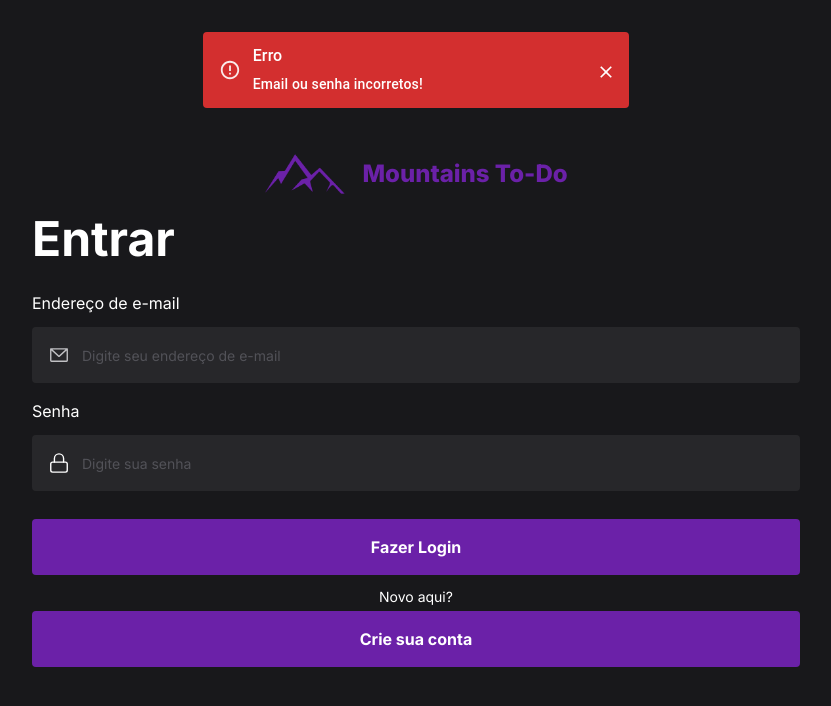
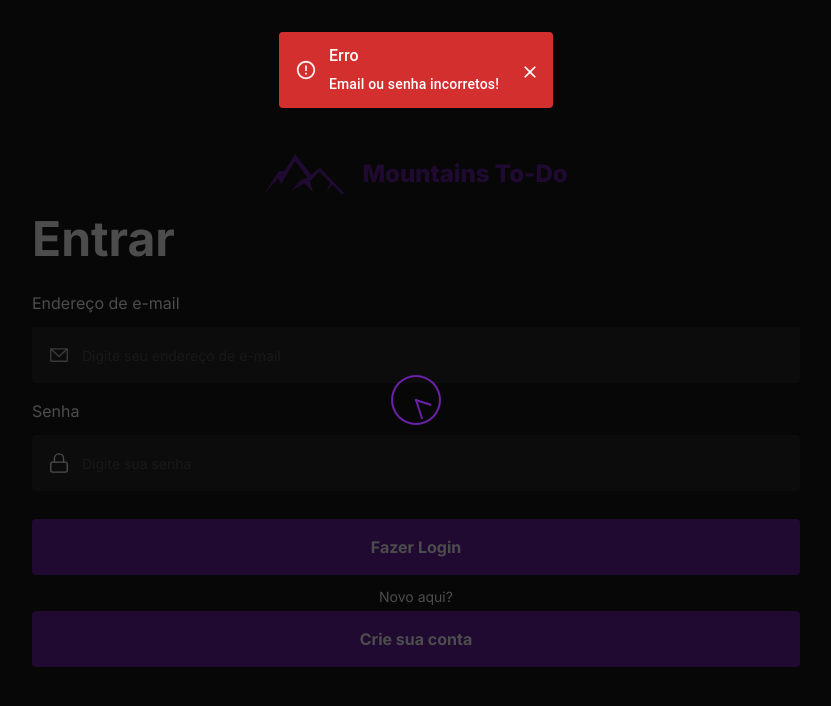
Before and after one commit to SammyFerreiraa/Todo-List, a Next.js app: page /login in a window 1280 px wide. Both pictures are taken after typing "name@example.com", "Sample123" into the empty fields and a click on the button "Fazer Login". Shown: the top 706 px of the page, without its empty margins (224-1055 px from the left). Built offline with nearby package versions, Linux system fonts and the light colour scheme; no server answers.

Commit message:
:sparkles: feat: spinners when making a request

```diff
--- a/src/auth/LoginForm.tsx
+++ b/src/auth/LoginForm.tsx
@@ -10,12 +10,15 @@ import Password from '@/components/icons/Password'
 import { Button } from '../components/ui/button'
 import Link from 'next/link'
 import { Alert, AlertTitle } from '@mui/material'
+import { ClockLoader } from 'react-spinners'
 const LoginForm = () => {
   const [email, setEmail] = useState('')
   const [password, setPassword] = useState('')
   const [isValid, setIsValid] = useState(true)
   const [erroMessage, setErrorMessage] = useState(false)
   const [successMessage, setSuccessMessage] = useState(false)
+  const [isLogued, setIsLogued] = useState(false)
+  const [loggingIn, setLoggingIn] = useState(false)
 
   const handleInputChange = (e: React.ChangeEvent<HTMLInputElement>) => {
     const newEmail = e.target.value
@@ -33,8 +36,10 @@ const LoginForm = () => {
   useEffect(() => {
     const cookies = parseCookies()
     if (cookies.jwtToken) {
-      window.alert('Você já está logado!')
-      window.location.href = '/todos'
+      setIsLogued(true)
+      setTimeout(() => {
+        window.location.href = '/todos'
+      }, 2000)
     }
   }, [])
 
@@ -54,7 +59,10 @@ const LoginForm = () => {
         setCookie(null, 'jwtToken', jwtToken)
         console.log(jwt)
         setSuccessMessage(true)
-        window.location.href = '/todos'
+        setLoggingIn(false)
+        setTimeout(() => {
+          window.location.href = '/todos'
+        }, 2000)
       } else {
         console.log('Erro na solicitação:', response.status, response.data)
       }
@@ -72,6 +80,7 @@ const LoginForm = () => {
     } else {
       e.preventDefault()
       setErrorMessage(false)
+      setLoggingIn(true)
       login()
       setEmail('')
       setPassword('')
@@ -84,6 +93,41 @@ const LoginForm = () => {
       id="login"
       className="flex max-h-min w-full flex-1 flex-col items-center justify-center gap-4 text-white"
     >
+      {loggingIn && (
+        <div className="absolute right-0 top-0 z-10 flex h-full w-full items-center justify-center bg-black/70">
+          <ClockLoader size={50} color="#6b21a8" speedMultiplier={3} />
+        </div>
+      )}
+      {isLogued && (
+        <Alert
+          onClose={() => setErrorMessage(false)}
+          className="absolute top-8 z-40 items-center justify-center text-gray-200"
+          severity="info"
+          variant="filled"
+        >
+          <AlertTitle>Parabéns</AlertTitle>Você já está logado
+        </Alert>
+      )}
+      {erroMessage && (
+        <Alert
+          onClose={() => setErrorMessage(false)}
+          className="absolute top-8 z-40 items-center justify-center text-gray-200"
+          severity="error"
+          variant="filled"
+        >
+          <AlertTitle>Erro</AlertTitle>Email ou senha incorretos!
+        </Alert>
+      )}
+      {successMessage && (
+        <Alert
+          onClose={() => setSuccessMessage(false)}
+          className="absolute top-8 items-center justify-center  text-gray-200"
+          severity="success"
+          variant="filled"
+        >
+          <AlertTitle>Parabéns</AlertTitle>Você foi logado com sucesso!
+        </Alert>
+      )}
       <div className="flex w-full flex-col gap-3">
         <div className="flex items-center justify-between">
           <Label className="text-base font-normal">Endereço de e-mail</Label>
@@ -128,26 +172,6 @@ const LoginForm = () => {
             placeholder="Digite sua senha"
           />
         </div>
-        {erroMessage && (
-          <Alert
-            onClose={() => setErrorMessage(false)}
-            className="absolute left-1/3 right-1/3 top-8 items-center justify-center text-gray-200"
-            severity="error"
-            variant="filled"
-          >
-            <AlertTitle>Erro</AlertTitle>Email ou senha incorretos!
-          </Alert>
-        )}
-        {successMessage && (
-          <Alert
-            onClose={() => setSuccessMessage(false)}
-            className="absolute left-1/3 right-1/3 top-8 items-center justify-center  text-gray-200"
-            severity="success"
-            variant="filled"
-          >
-            <AlertTitle>Parabéns</AlertTitle>Você foi logado com sucesso!
-          </Alert>
-        )}
       </div>
       <div className="flex w-full  max-w-3xl flex-col gap-3 pt-3">
         <button
--- a/src/auth/RegistrationForm.tsx
+++ b/src/auth/RegistrationForm.tsx
@@ -12,6 +12,7 @@ import Link from 'next/link'
 import { Button } from '@/components/ui/button'
 import { Alert, AlertTitle } from '@mui/material'
 import { CheckIcon } from 'lucide-react'
+import { ClockLoader } from 'react-spinners'
 
 const RegistrationForm = () => {
   const [user, setUser] = useState('')
@@ -27,6 +28,9 @@ const RegistrationForm = () => {
   const [isValidRegister, setIsValidRegister] = useState(true)
   const [errorMessage, setErrorMessage] = useState(false)
   const [successMessage, setSuccessMessage] = useState(false)
+
+  const [isLogued, setIsLogued] = useState(false)
+  const [registering, setRegistering] = useState(false)
 
   const handleInputChangeConfirmPassword = (
     e: React.ChangeEvent<HTMLInputElement>,
@@ -86,8 +90,10 @@ const RegistrationForm = () => {
   useEffect(() => {
     const cookies = parseCookies()
     if (cookies.jwtToken) {
-      window.alert('Você já está logado!')
-      window.location.href = '/todos'
+      setIsLogued(true)
+      setTimeout(() => {
+        window.location.href = '/todos'
+      }, 2000)
     }
   }, [])
 
@@ -107,9 +113,10 @@ const RegistrationForm = () => {
 
       if (response.status === 200) {
         setSuccessMessage(true)
+        setRegistering(false)
         setTimeout(() => {
           window.location.href = '/login'
-        }, 1000)
+        }, 2000)
       } else {
         console.log('Erro na solicitação:', response.status, response.data)
       }
@@ -131,7 +138,7 @@ const RegistrationForm = () => {
       e.preventDefault()
     } else {
       e.preventDefault()
-
+      setRegistering(true)
       register()
       setEmail('')
       setPassword('')
@@ -146,6 +153,21 @@ const RegistrationForm = () => {
       id="register"
       className="flex h-full w-full flex-col items-center justify-start gap-2 text-white  "
     >
+      {registering && (
+        <div className="absolute right-0 top-0 z-10 flex h-full w-full items-center justify-center bg-black/70">
+          <ClockLoader size={50} color="#6b21a8" speedMultiplier={3} />
+        </div>
+      )}
+      {isLogued && (
+        <Alert
+          onClose={() => setErrorMessage(false)}
+          className="absolute top-8 items-center justify-center text-gray-200"
+          severity="info"
+          variant="filled"
+        >
+          <AlertTitle>Parabéns</AlertTitle>Você já está logado
+        </Alert>
+      )}
       {successMessage && (
         <Alert
           onClose={() => setSuccessMessage(false)}
```
